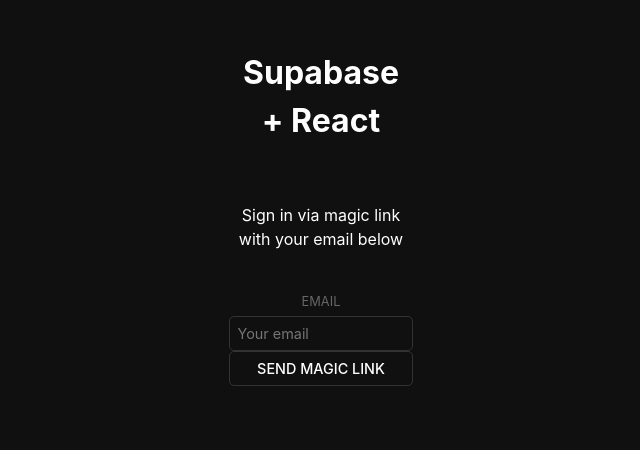
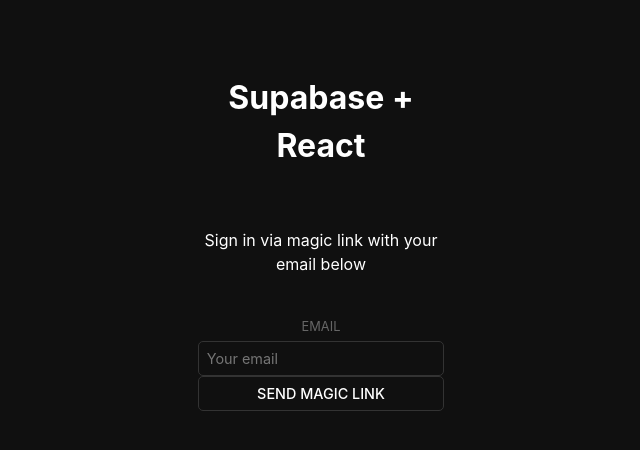
Before and after one commit to Federico-Villace/shopping-cart, a React (Vite) app: page / in a window 1280 px wide. Shown: the part 168-618 px from the top of the page, without its empty margins (319-959 px from the left). Built offline with nearby package versions, Linux system fonts and the light colour scheme; no server answers.

Commit message:
adding router

```diff
--- a/package.json
+++ b/package.json
@@ -10,9 +10,13 @@
   },
   "dependencies": {
     "@supabase/supabase-js": "^2.10.0",
+    "localforage": "^1.10.0",
+    "match-sorter": "^6.3.1",
     "react": "^18.2.0",
     "react-dom": "^18.2.0",
-    "react-spinners": "^0.13.8"
+    "react-router-dom": "^6.8.2",
+    "react-spinners": "^0.13.8",
+    "sort-by": "^1.2.0"
   },
   "devDependencies": {
     "@types/react": "^18.0.27",
--- a/src/App.jsx
+++ b/src/App.jsx
@@ -10,7 +10,7 @@
 import { Auth } from "./components/Authentication";
 import { Account } from "./components/Account";
 
-function App() {
+function App({ router }) {
   const [products, setProducts] = useState([]);
   const { webProducts, getElements } = useProducts();
   const { filteredProducts } = useFilters();
@@ -47,8 +47,8 @@
         <Auth />
       ) : (
         <CartProvider>
+          <Account key={session.user.id} session={session} />
           <Header />
-          <Account key={session.user.id} session={session} />
           <Cart />
           {products?.length === 0 ? (
             <Spinner />
--- a/src/main.jsx
+++ b/src/main.jsx
@@ -2,10 +2,30 @@
 import ReactDOM from "react-dom/client";
 import App from "./App";
 import { FiltersProvider } from "./context/filters";
+import { createBrowserRouter, RouterProvider } from "react-router-dom";
+import { Auth } from "./components/Authentication";
 import "./index.css";
+import { Account } from "./components/Account";
+
+const router = createBrowserRouter([
+  {
+    path: "/",
+    element: <Auth />,
+  },
+  {
+    path: "/Account",
+    element: <Account />,
+  },
+  {
+    path: "/Dashboard",
+    element: <App />,
+  },
+]);
 
 ReactDOM.createRoot(document.getElementById("root")).render(
   <FiltersProvider>
-    <App />
+    <RouterProvider router={router}>
+      <App />
+    </RouterProvider>
   </FiltersProvider>
 );
```
Also changed, not shown: 1 other file (tests, documents, lock files or other folders).
